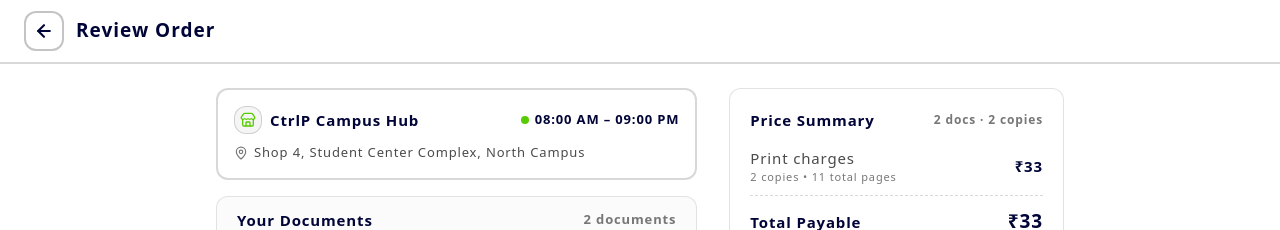
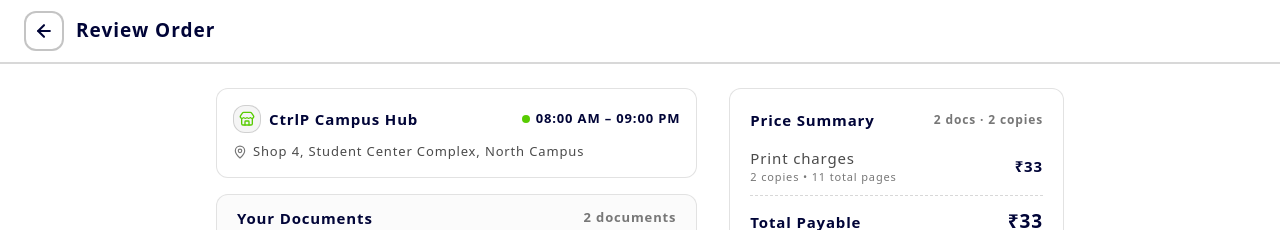
Before and after one commit to smarty-code/meetctrlp, a Next.js app in the folder apps/printUserWebapp/: page /review in a window 1280 px wide. Shown: the top 230 px of the page. Built offline with nearby package versions, Linux system fonts and the light colour scheme.

Commit message:
style: adjust border width and opacity in shop-summary-card

```diff
--- a/apps/printUserWebapp/src/components/review/shop-summary-card.tsx
+++ b/apps/printUserWebapp/src/components/review/shop-summary-card.tsx
@@ -14,7 +14,7 @@
   return (
     <section
       aria-labelledby="shop-summary-heading"
-      className="rounded-xl border-2 border-graphite/20 bg-paper p-3.5 transition-colors sm:p-4"
+      className="rounded-xl border border-graphite/15 bg-paper p-3.5 transition-colors sm:p-4"
     >
       {/* 1. Top Header: Shop Name + Status/Hours */}
       <div className="flex items-center justify-between gap-3">
```
